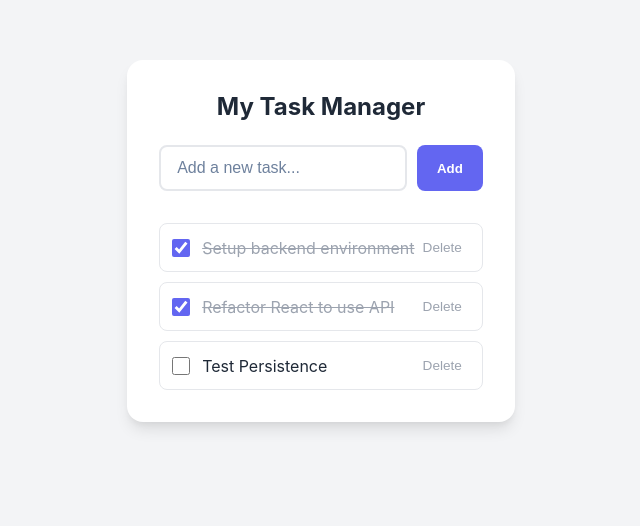
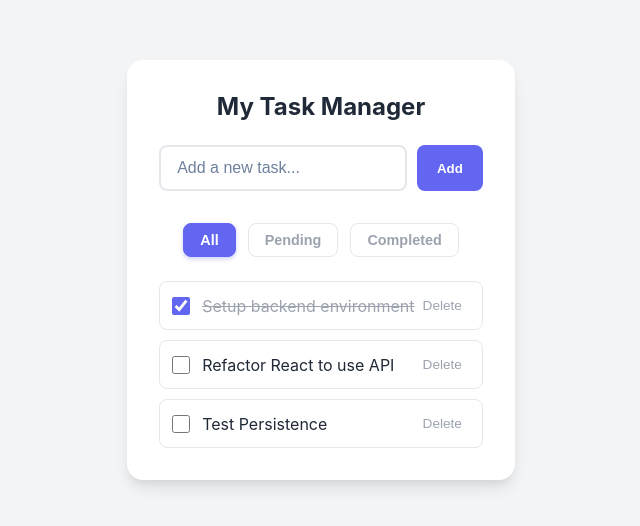
Before and after one commit to tanmay0235/smart-task-manager, a React (Vite) app: page / in a window 1280 px wide. Shown: the top 526 px of the page, without its empty margins (319-959 px from the left). Built offline with nearby package versions, Linux system fonts and the light colour scheme; data requests are answered from the project's data file.

Commit message:
Style: Added filter tabs and polished UI

```diff
--- a/db.json
+++ b/db.json
@@ -8,7 +8,7 @@
     {
       "id": "2",
       "text": "Refactor React to use API",
-      "completed": true
+      "completed": false
     },
     {
       "id": "1bbf",
--- a/src/index.css
+++ b/src/index.css
@@ -145,3 +145,39 @@ h1 {
   background-color: #fee2e2;
   color: var(--danger);
 }
+/* --- Filter Tabs --- */
+.filter-buttons {
+  display: flex;
+  gap: 12px;
+  margin-bottom: 1.5rem;
+  justify-content: center; /* Center the tabs nicely */
+}
+
+.filter-buttons button {
+  background-color: #fff;
+  border: 1px solid var(--border);
+  color: var(--text-muted);
+  padding: 8px 16px;
+  border-radius: 8px; /* Matches your input radius */
+  font-size: 0.9rem;
+  font-weight: 600;
+  cursor: pointer;
+  transition: all 0.2s ease;
+}
+
+/* Hover Effect for non-active buttons */
+.filter-buttons button:hover:not(:disabled) {
+  border-color: var(--primary);
+  color: var(--primary);
+  background-color: #eef2ff; /* Very light indigo tint */
+}
+
+/* Active State (Since we used disabled={true} for the active tab) */
+.filter-buttons button:disabled {
+  background-color: var(--primary);
+  color: white;
+  border-color: var(--primary);
+  opacity: 1; /* Override default disabled dimming */
+  cursor: default;
+  box-shadow: 0 2px 4px rgba(99, 102, 241, 0.3);
+}
--- a/src/pages/HomePage.jsx
+++ b/src/pages/HomePage.jsx
@@ -7,24 +7,34 @@ function HomePage() {
   const [tasks, setTasks] = useState([]);
   const [isLoading, setIsLoading] = useState(true);
   const [error, setError] = useState(null);
+  const [filter, setFilter] = useState('all');
 
-  // 2. EFFECT: Fetch data when the page loads
+  // 2. EFFECT: Fetch data whenever the 'filter' changes
   useEffect(() => {
     const fetchTasks = async () => {
       try {
-        console.log("Fetching started...");
-        const response = await fetch('http://localhost:5000/tasks');
+        setIsLoading(true); // Show loading spinner while switching tabs
 
-        if (!response.ok) {
-          throw new Error('Failed to connect to the server');
+        // A. Base URL
+        let url = 'http://localhost:5000/tasks';
+
+        // B. Modify URL based on filter state
+        if (filter === 'completed') {
+          url += '?completed=true';
+        } else if (filter === 'pending') {
+          url += '?completed=false';
         }
 
+        // C. The Fetch
+        console.log("Fetching URL:", url); // Debugging: See exactly what we ask for
+        const response = await fetch(url);
+
+        if (!response.ok) throw new Error('Failed to fetch');
+
         const data = await response.json();
-        console.log("Data received:", data); // Check your console for this!
         setTasks(data);
         setError(null);
       } catch (err) {
-        console.error("Error fetching:", err);
         setError(err.message);
         setTasks([]);
       } finally {
@@ -33,7 +43,8 @@ function HomePage() {
     };
 
     fetchTasks();
-  }, []);
+
+  }, [filter]); // <--- CRITICAL: Run this effect when 'filter' changes!
 
   // 3. CREATE: Add a task to the server
   const addTask = async (taskText) => {
@@ -124,6 +135,20 @@ function HomePage() {
       {error && <p style={{ color: 'red' }}>Error: {error}</p>}
 
       <TaskInput onAddTask={addTask} />
+      {/* FILTER BUTTONS */}
+      <div className="filter-buttons" >
+        <button onClick={() => setFilter('all')} disabled={filter === 'all'}>
+          All
+        </button>
+        <button onClick={() => setFilter('pending')} disabled={filter === 'pending'}>
+          Pending
+        </button>
+        <button onClick={() => setFilter('completed')} disabled={filter === 'completed'}>
+          Completed
+        </button>
+      </div>
+
+
       <TaskList
         tasks={tasks}
         onDeleteTask={deleteTask}
```
